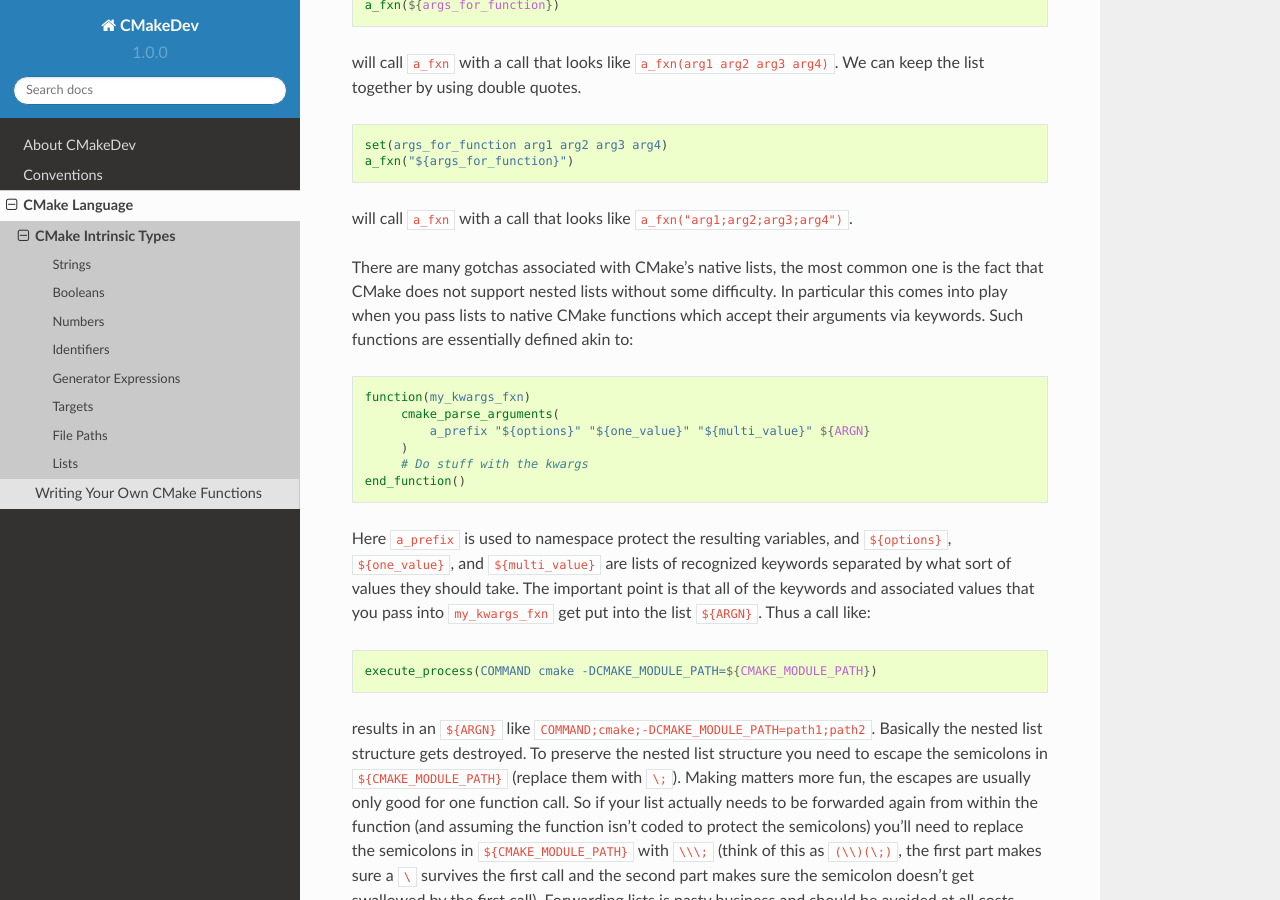
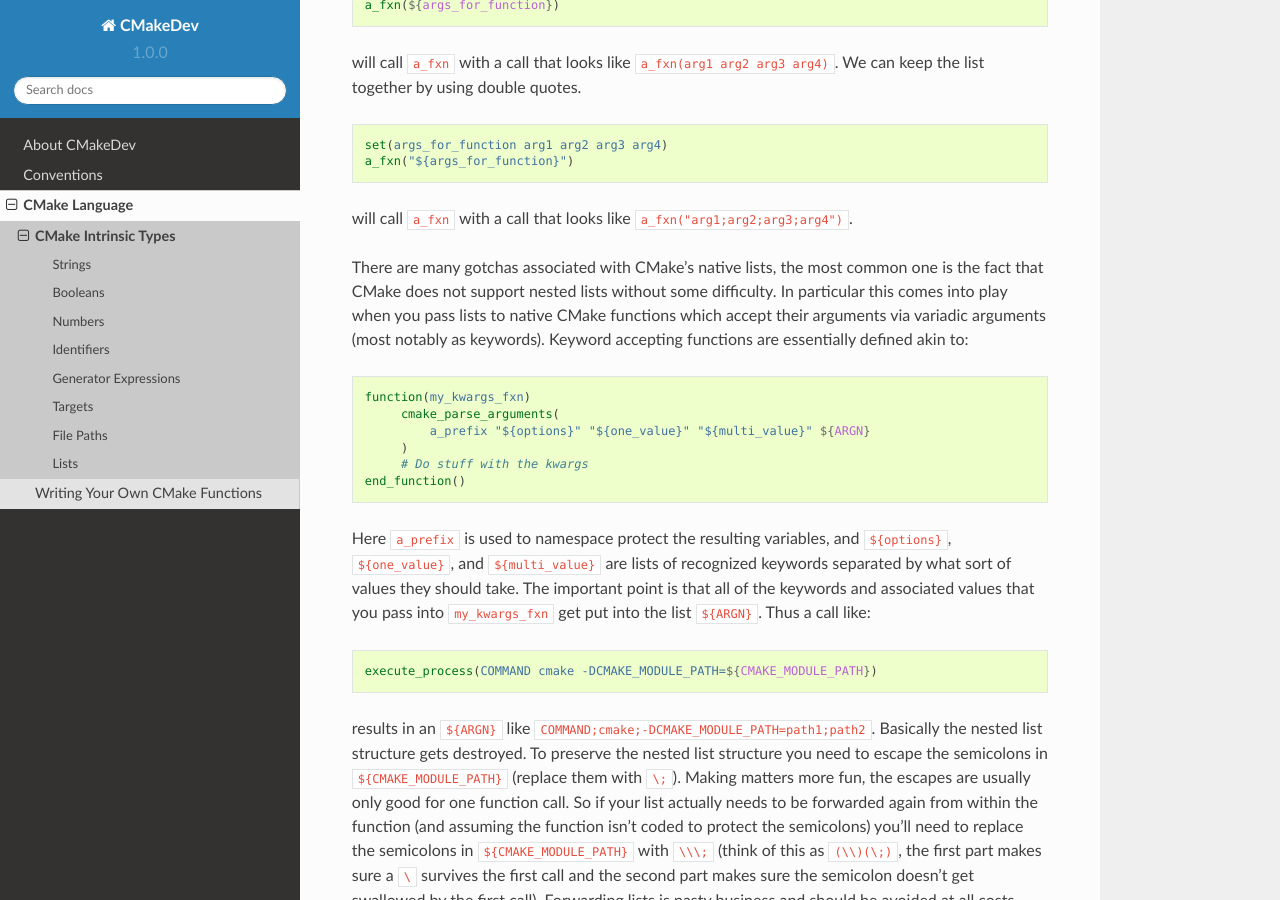
Before and after one commit to zachcran/CMakeDev, a Sphinx documentation site: the page built from docs/source/cmake/types.rst, in a window 1280 px wide and 900 px high, scrolled down 2794 px. Built offline with Sphinx 7.4.7 and the Read the Docs theme 2.0.0, drawn with Linux system fonts in a browser that asks for light colours.

Commit message:
doc tweaks

```diff
--- a/docs/source/cmake/types.rst
+++ b/docs/source/cmake/types.rst
@@ -156,8 +156,8 @@ will call ``a_fxn`` with a call that looks like
 There are many gotchas associated with CMake's native lists, the most common one
 is the fact that CMake does not support nested lists without some difficulty. In
 particular this comes into play when you pass lists to native CMake functions
-which accept their arguments via keywords. Such functions are essentially
-defined akin to:
+which accept their arguments via variadic arguments (most notably as keywords).
+Keyword accepting functions are essentially defined akin to:
 
 .. code-block:: cmake
 
--- a/docs/source/conventions/documentation.rst
+++ b/docs/source/conventions/documentation.rst
@@ -75,7 +75,7 @@ tuple, so the correct documentation for a multiple-return value function is:
       """ Function which returns multiple values.
 
       :return: Two of the most overused values in documentation.
-      :rtype: (int, str)
+      :rtype: tuple(int, str)
       """
 
       return 42, 'Hello World'
```
